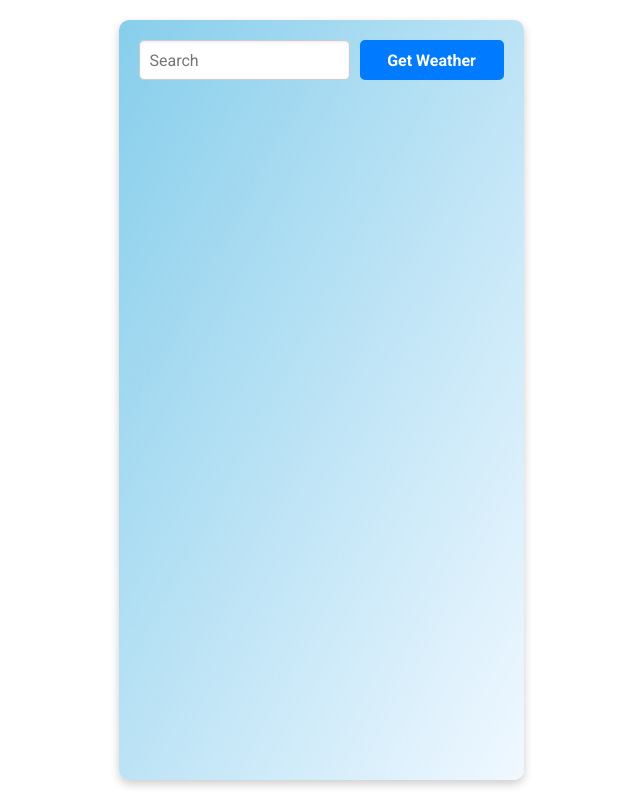
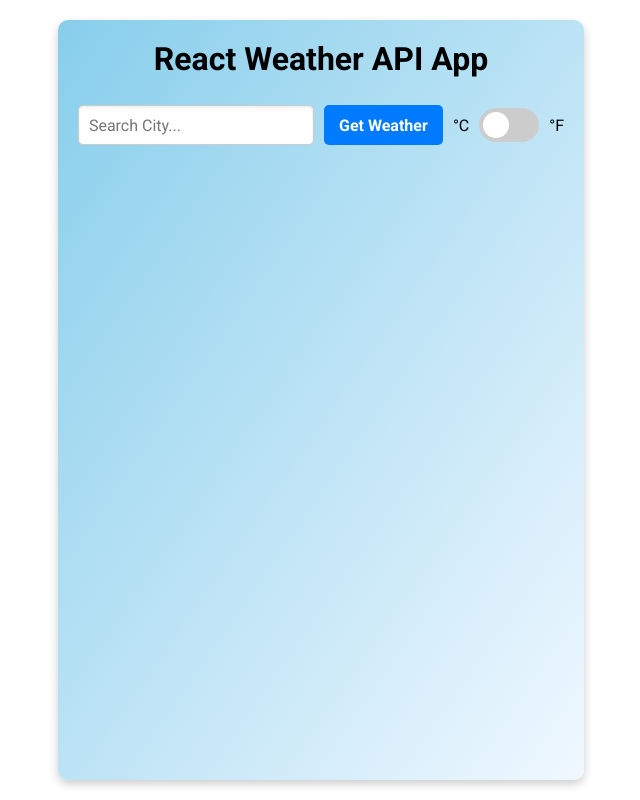
Before and after one commit to blewie144/reactweatherapp, a React (Vite) app in the folder react-weather-app/: page / in a window 1280 px wide. Shown: the whole page, without its empty margins (319-959 px from the left). Built offline with nearby package versions, Linux system fonts and the light colour scheme.

Commit message:
added celsius and fahrenheit switching

```diff
--- a/react-weather-app/src/components/Weather.css
+++ b/react-weather-app/src/components/Weather.css
@@ -95,3 +95,61 @@
     align-items: center;
     margin: 20px 0;
 }
+
+.unit-toggle {
+  display: flex;
+  align-items: center;
+  gap: 10px;
+  margin: 10px 0;
+}
+
+.switch {
+  position: relative;
+  display: inline-block;
+  width: 60px;
+  height: 34px;
+}
+
+.switch input {
+  opacity: 0;
+  width: 0;
+  height: 0;
+}
+
+.slider {
+  position: absolute;
+  cursor: pointer;
+  top: 0;
+  left: 0;
+  right: 0;
+  bottom: 0;
+  background-color: #ccc;
+  transition: .4s;
+}
+
+.slider:before {
+  position: absolute;
+  content: "";
+  height: 26px;
+  width: 26px;
+  left: 4px;
+  bottom: 4px;
+  background-color: white;
+  transition: .4s;
+}
+
+input:checked + .slider {
+  background-color: #2196F3;
+}
+
+input:checked + .slider:before {
+  transform: translateX(26px);
+}
+
+.slider.round {
+  border-radius: 34px;
+}
+
+.slider.round:before {
+  border-radius: 50%;
+}
--- a/react-weather-app/src/components/Weather.tsx
+++ b/react-weather-app/src/components/Weather.tsx
@@ -1,20 +1,50 @@
 import './Weather.css';
 import axios from 'axios';
 import { useState } from 'react';
+
+// Define a type for the weather data
+type WeatherData = {
+  name: string;
+  main: {
+    temp: number;
+    humidity: number;
+  };
+  weather: {
+    description: string;
+    icon: string;
+  }[];
+  wind: {
+    speed: number;
+  };
+};
 
 function Weather() {
   const [city, setCity] = useState("");
   const [weatherData, setWeatherData] = useState(null);
   const [error, setError] = useState("");
-  const [loading, setLoading] = useState(false); // New state for loading
+  const [loading, setLoading] = useState(false);
+
+  const [unit, setUnit] = useState("celsius");
+  const [unitSymbol, setUnitSymbol] = useState("°C");
 
   const API_KEY = "4af1c3ec6913560bc8ff3a0e90f2c87b";
 
+  const convertUnit = () => {
+    // Check if the unit is celsius, if it is, set it to fahrenheit and vice versa
+    if (unit === "celsius") {
+      setUnit("fahrenheit");
+      setUnitSymbol("°F");
+    } else {
+      setUnit("celsius");
+      setUnitSymbol("°C");
+    }
+  };
+
   const fetchWeather = async () => {
-    setLoading(true); // Set loading to true when fetching starts
+    setLoading(true);
     try {
       const response = await axios.get(
-        `https://api.openweathermap.org/data/2.5/weather?q=${city}&appid=${API_KEY}&units=metric`
+        `https://api.openweathermap.org/data/2.5/weather?q=${city}&appid=${API_KEY}`
       );
       setWeatherData(response.data);
       setError("");
@@ -22,30 +52,52 @@ function Weather() {
       setError("City not found or another error occurred.");
       setWeatherData(null);
     } finally {
-      setLoading(false); // Set loading to false when fetching completes
+      setLoading(false);
     }
   };
 
-  const handleKeyPress = (e) => {
+  const handleKeyPress = (e: React.KeyboardEvent<HTMLInputElement>) => {
     if (e.key === "Enter") {
       e.preventDefault(); // Prevent form submission reload
       fetchWeather();
     }
   };
 
+  // Add this helper function for temperature conversion
+  const convertTemperature = (kelvin: number): number => {
+    if (unit === "celsius") {
+      return Math.round(kelvin - 273.15); // Kelvin to Celsius
+    } else {
+      return Math.round((kelvin - 273.15) * 9/5 + 32); // Kelvin to Fahrenheit
+    }
+  };
+
   return (
     <div className="weather">
+      <h1 style={{ marginBottom: "20px" }}>React Weather API App</h1>
       <div className="search-bar">
         <input
           type="text"
-          placeholder="Search"
+          placeholder="Search City..."
           value={city}
           onChange={(e) => setCity(e.target.value)}
-          onKeyDown={handleKeyPress} // Listen for Enter key press
+          onKeyDown={handleKeyPress}
         />
-        <button type="button" onClick={fetchWeather}>
+        <button type="button" onClick={() => fetchWeather()}>
           Get Weather
         </button>
+        <div className="unit-toggle">
+          <span>°C</span>
+          <label className="switch">
+            <input
+              type="checkbox"
+              checked={unit === "fahrenheit"}
+              onChange={convertUnit}
+            />
+            <span className="slider round"></span>
+          </label>
+          <span>°F</span>
+        </div>
         {error && <p style={{ color: "red" }}>{error}</p>}
       </div>
 
@@ -61,16 +113,18 @@ function Weather() {
 
       {!loading && weatherData && (
         <div>
-          <h2>{weatherData.name}</h2>
-          <p>Temperature: {weatherData.main.temp}°C</p>
-          <p>Weather: {weatherData.weather[0].description}</p>
+          <h2>{(weatherData as WeatherData).name}</h2>
+          <p>Temperature: {convertTemperature((weatherData as WeatherData).main.temp)}{unitSymbol}</p>
+          <p>Weather: {(weatherData as WeatherData).weather[0].description}</p>
           <img
-            src={`https://openweathermap.org/img/wn/${weatherData.weather[0].icon}@2x.png`}
-            alt={weatherData.weather[0].description}
+            src={`https://openweathermap.org/img/wn/${(weatherData as WeatherData).weather[0].icon}@2x.png`}
+            alt={(weatherData as WeatherData).weather[0].description}
             style={{ width: "100px", height: "100px" }}
           />
-          <p>Humidity: {weatherData.main.humidity}%</p>
-          <p>Wind Speed: {weatherData.wind.speed} m/s</p>
+          <p>Humidity: {(weatherData as WeatherData).main.humidity}%</p>
+          <p>
+            Wind Speed: {(weatherData as WeatherData).wind.speed} {unit === "metric" ? "m/s" : "mph"}
+          </p>
         </div>
       )}
     </div>
```
